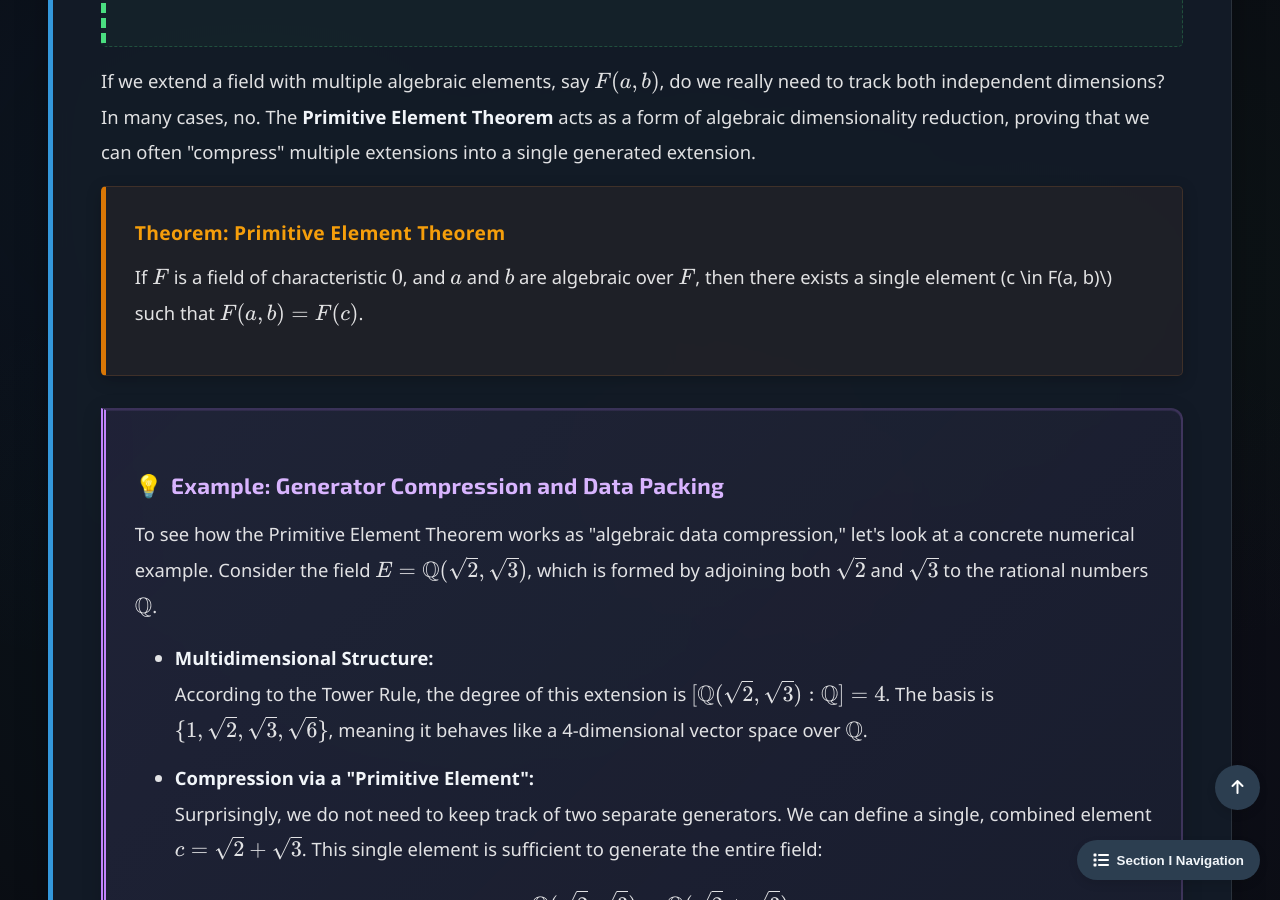
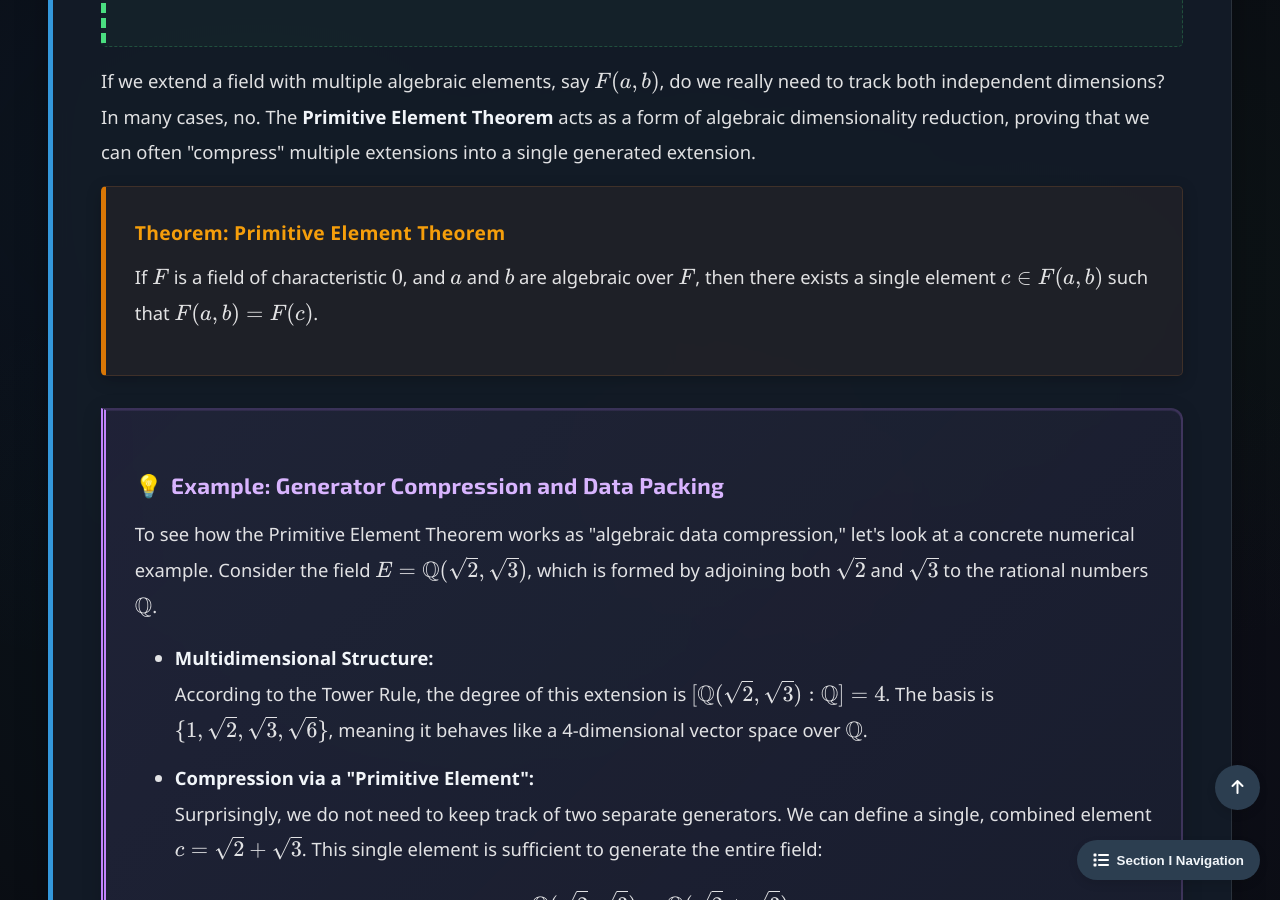
Before and after one commit to Yusukey01/yusukey01.github.io, a Jekyll site: the page built from Mathematics/Linear_algebra/algebraic_extension.html, in a window 1280 px wide and 900 px high, scrolled down 6051 px. Built offline with Jekyll 4.4.1, drawn with Linux system fonts in a browser that asks for light colours; some of the changed text lies outside the part shown.

Commit message:
fixed issues

```diff
--- a/Mathematics/Linear_algebra/algebraic_extension.html
+++ b/Mathematics/Linear_algebra/algebraic_extension.html
@@ -75,7 +75,7 @@ uses_python: false
                     </ul>
                     <p>
                         An extension \(E\) of \(F\) is called an <strong>algebraic extension</strong> of \(F\) if every element of
-                        \(E\) is algebraic over \(F\). If \(E\) is not an algebraic extension of \(F\), it is called
+                        \(E\) is algebraic over \(F\). If \(E\) is not an algebraic extension of \(F\), it is called  a
                         <strong>transcendental extension</strong> of \(F\). Also, an extension of \(F\) of the form \(F(a)\) is called
                         a <strong>simple extension</strong> of \(F\).
                     </p>
@@ -261,7 +261,7 @@ uses_python: false
                     <span class="theorem-title">Theorem: Primitive Element Theorem</span>
                     <p>
                         If \(F\) is a field of characteristic \(0\), and \(a\) and \(b\) are algebraic over \(F\), then
-                        there exists a single element (c \in F(a, b)\) such that \(F(a, b) = F(c)\).
+                        there exists a single element \(c \in F(a, b)\) such that \(F(a, b) = F(c)\).
                     </p>
                 </div>
 
@@ -374,7 +374,7 @@ uses_python: false
                 </div>
 
                 <div class="theorem">
-                    <span class="theorem-title">Theorem: Algebraic over ALgebraic is Algebraic</span>
+                    <span class="theorem-title">Theorem: Algebraic over Algebraic is Algebraic</span>
                      <p>
                         If \(K\) is an algebraic extension of \(E\), and \(E\) is an algebraic extension of \(F\), then
                         \(K\) is an algebraic extension of \(F\).
--- a/Mathematics/Linear_algebra/finite_fields.html
+++ b/Mathematics/Linear_algebra/finite_fields.html
@@ -5,7 +5,6 @@ topic_id: linalg-26
 level: detail
 uses_math: true
 uses_python: false
-noindex: true
 ---
 <!DOCTYPE html>
 <html>
@@ -271,7 +270,7 @@ noindex: true
                 <div class="theorem">
                     <span class="theorem-title">Theorem: Degrees of Irreducible Factors of \(x^{p^n} - x\) over \(\mathbb{Z}_p\)</span>
                     <p>
-                        The degree of an irreducible factors of \(x^{p^n} - x\) over \(\mathbb{Z}_p\) divides \(n\).
+                        The degree of an irreducible factor of \(x^{p^n} - x\) over \(\mathbb{Z}_p\) divides \(n\).
                     </p>
                 </div>
 
```
Also changed, not shown: other parts of Mathematics/Linear_algebra/algebraic_extension.html (+1 -1 lines).
